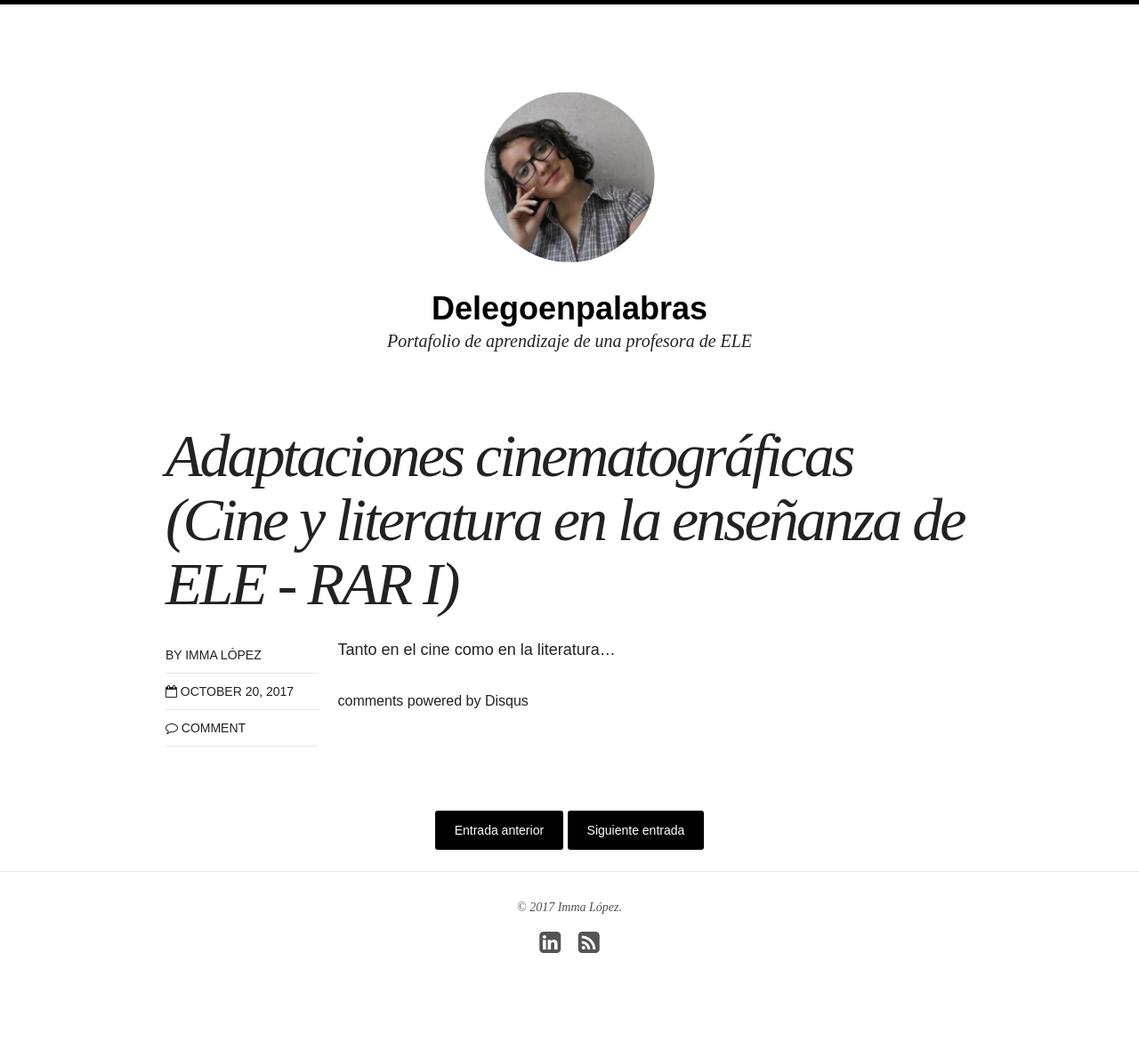
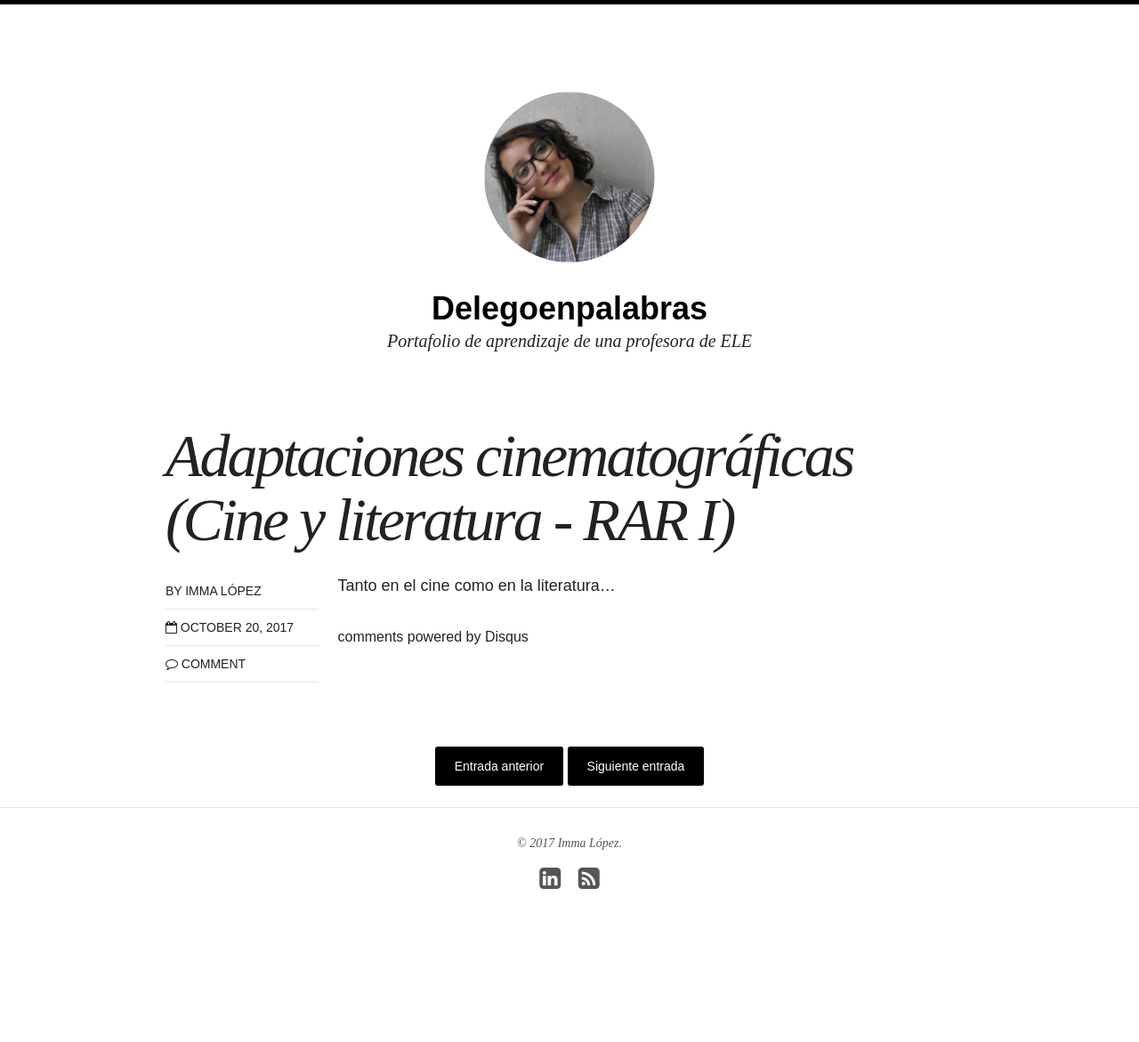
Before and after one commit to immalopez/immalopez.github.io, a Jekyll site: the page built from _posts/blog/2017-10-20-carteles-y-portadas.md, in a window 1280 px wide. Shown: the whole page at 89% size. Built offline with Jekyll 4.4.1, drawn with Linux system fonts in a browser that asks for light colours; nearby versions of some CDN libraries; comment, search, counter and statistics services are not loaded; after the commit the page ends 1099 px from its top, so only the background shows below that.

Commit message:
Update 2017-10-20-carteles-y-portadas.md

```diff
--- a/_posts/blog/2017-10-20-carteles-y-portadas.md
+++ b/_posts/blog/2017-10-20-carteles-y-portadas.md
@@ -1,6 +1,6 @@
 ---
 layout: post
-title: Adaptaciones cinematográficas (Cine y literatura en la enseñanza de ELE - RAR I)
+title: Adaptaciones cinematográficas (Cine y literatura - RAR I)
 modified:
 categories: blog
 excerpt: ""
```
